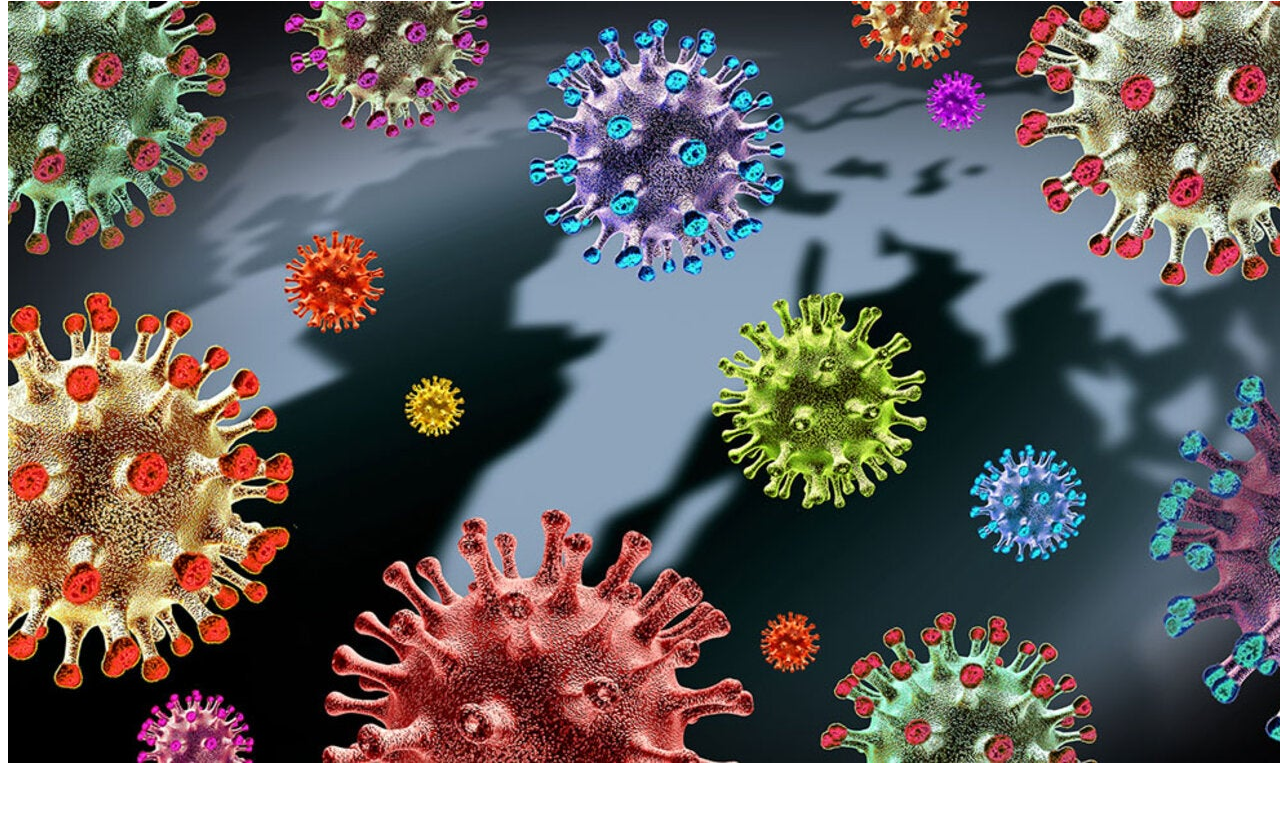
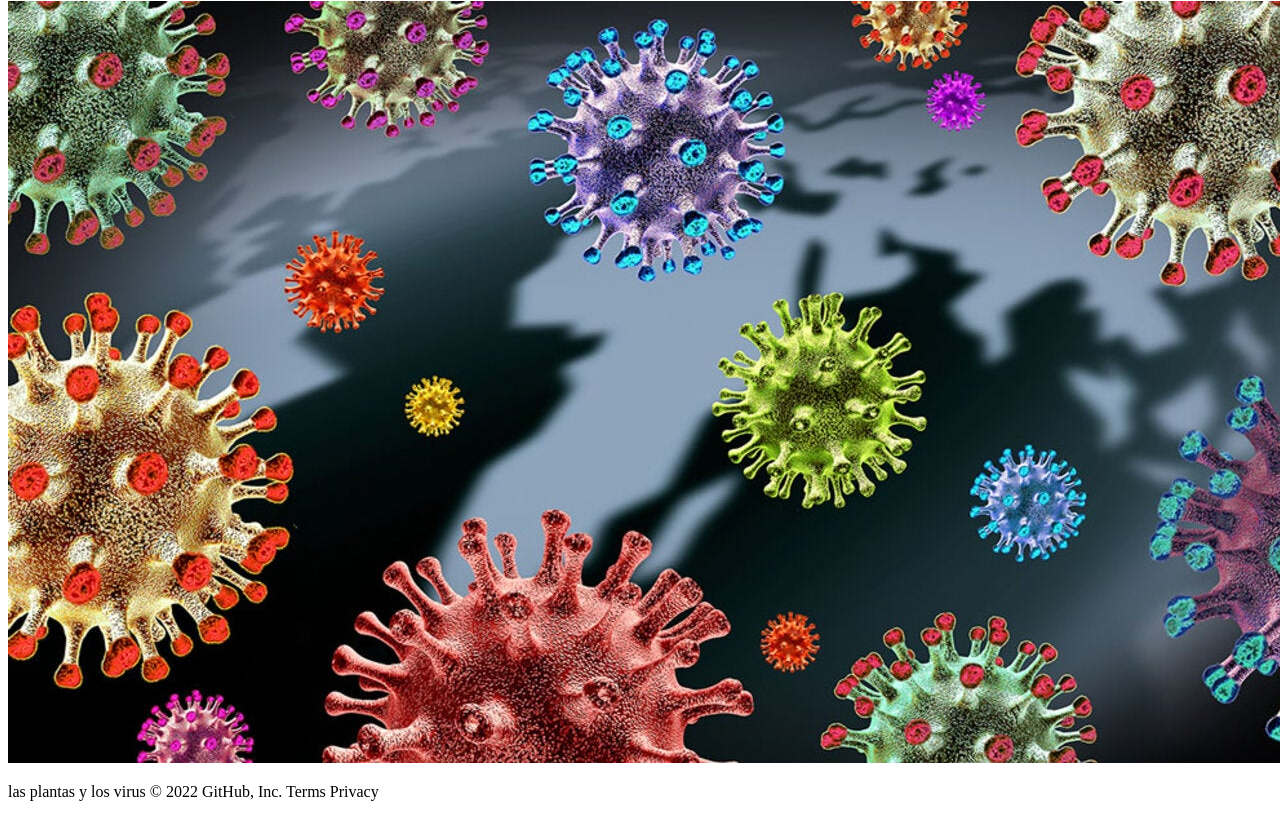
Before and after one commit to AzokaFlores/PROYECTO-PILARES-, a plain HTML site: page index.html in a window 1280 px wide. Shown: the part 708-1525 px from the top of the page. Before the commit the page ends 1483 px from the top, so only its background shows below. Drawn offline with Linux system fonts and the light colour scheme.

Commit message:
se modifico el archivo

```diff
--- a/index.html
+++ b/index.html
@@ -19,5 +19,12 @@
 <h2>La relativa pandemia actual</h2>
 <img src="https://cdn.forbes.com.mx/2021/11/covid-omicron-coronavirus.jpg--640x360.jpg" alt="">
 <img src="IMG/covid-19-variants.jpg" alt="">
+<p>las plantas y los virus
 </body>
 </html>
+
+
+© 2022 GitHub, Inc.
+
+Terms
+Privacy
```
